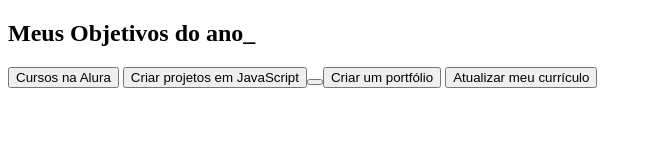
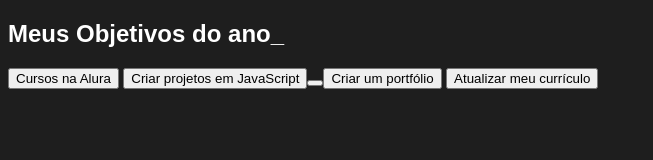
Before and after one commit to BahTchee/asas, a plain HTML site: page index.html in a window 1280 px wide. Shown: the whole page, without its empty margins (0-653 px from the left). Drawn offline with Linux system fonts and the light colour scheme; a web font is replaced by a local one.

Commit message:
Update style.css

```diff
--- a/style.css
+++ b/style.css
@@ -1 +1,8 @@
+@import url('https://fonts.googleapis.com/ css2?family=Chakra+Petch:wght@400;700&display=swap');
+
 :root { --cor-de-fundo: #1E1E1E; --verde: #6FFF57; --branco: #FFFFFF; --botao-ativo: #3A375E; --botao-inativo: rgba(58, 55, 94, 0.5); --texto-fundo: rgba(58, 55, 94, 0.3); }
+
+body {
+    background-color: var(--cor-de-fundo);
+    color: var(--branco); font-family: 'Chakra Petch', sans-serif;
+    }
```
